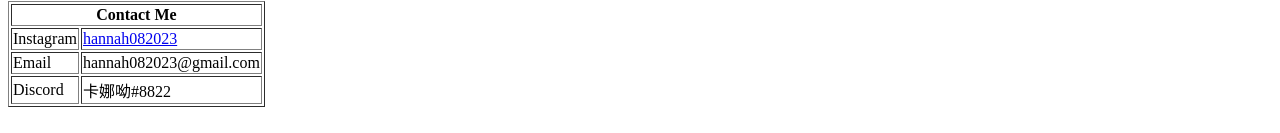
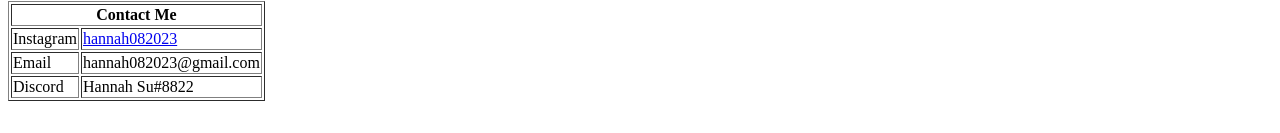
Before and after one commit to hannah082023/Testweb-Selfintro, a plain HTML site: page index.html in a window 1280 px wide. Shown: the part 1742-1875 px from the top of the page. Drawn offline with Linux system fonts and the light colour scheme.

Commit message:
Update index.html

```diff
--- a/index.html
+++ b/index.html
@@ -52,7 +52,7 @@
             </tr>
             <tr>
                 <td>Discord</td>
-                <td>卡娜呦#8822</td>
+                <td>Hannah Su#8822</td>
             </tr>
         </tbody>
     </table>
```
